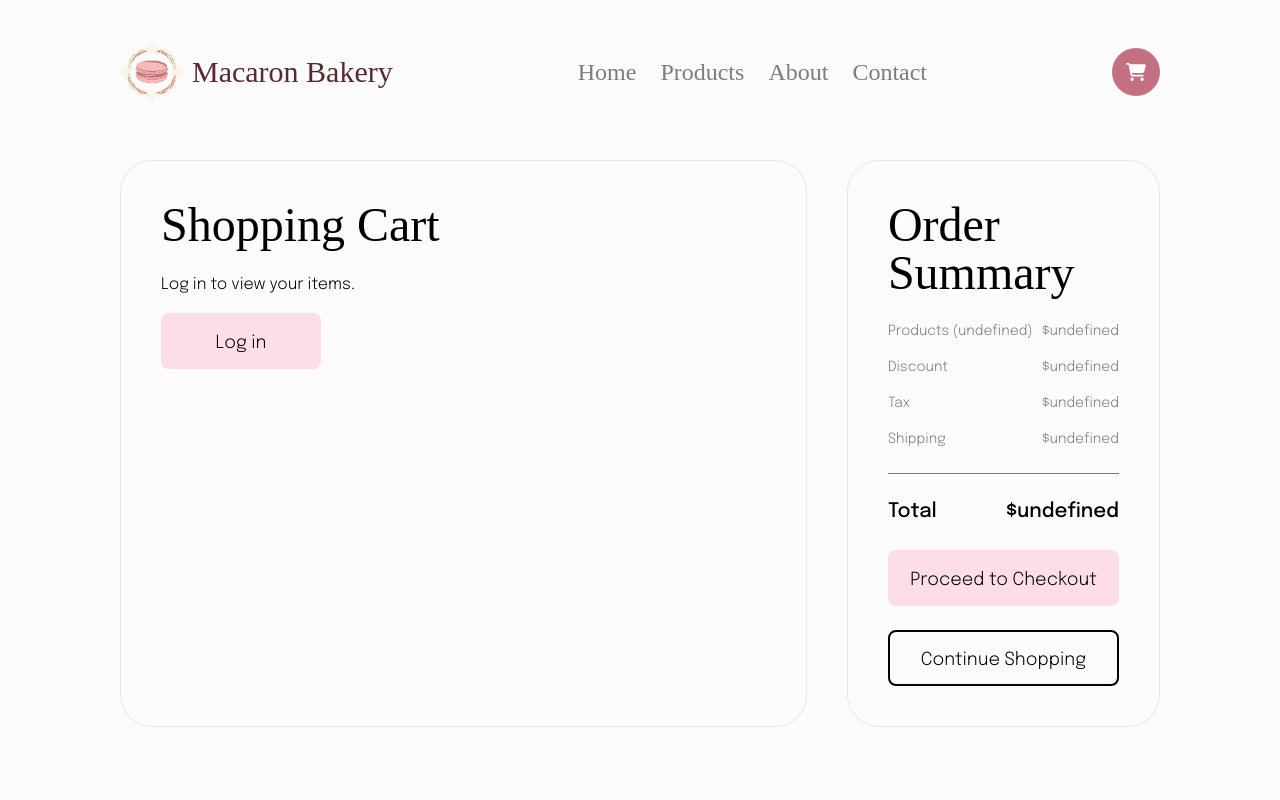
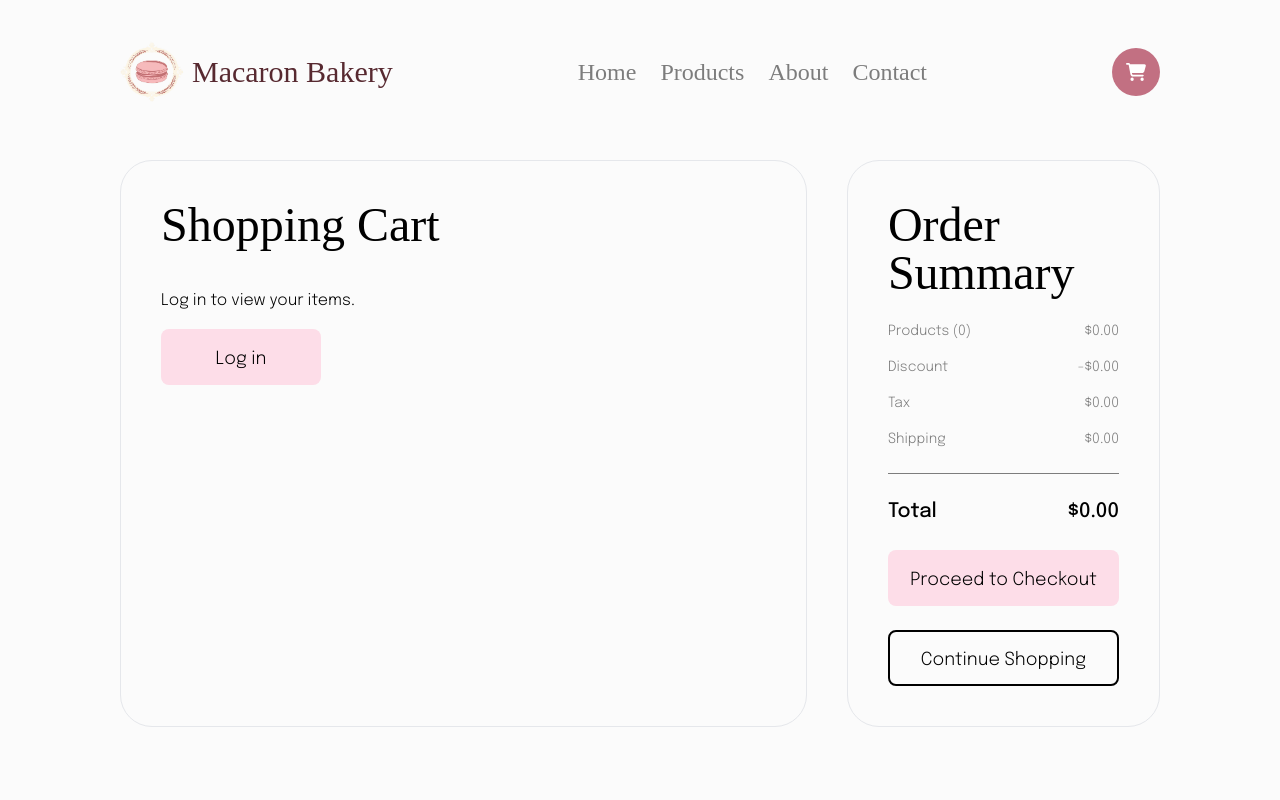
Before and after one commit to LinHong149/tej3-website, a Next.js app: page /cart in a window 1280 px wide. Shown: the top 800 px of the page. Built offline with nearby package versions, Linux system fonts and the light colour scheme; a web font is replaced by a local one.

Commit message:
Created APIs for cart

```diff
--- a/src/app/components/CartList.jsx
+++ b/src/app/components/CartList.jsx
@@ -1,16 +1,15 @@
-import React from 'react'
-import { useState, useEffect } from 'react'
-import Link from 'next/link'
-import Image from 'next/image'
-import { constants } from '../constants.jsx'
-import { FontAwesomeIcon } from '@fortawesome/react-fontawesome'
+import React, { useState, useEffect } from 'react';
+import Link from 'next/link';
+import Image from 'next/image';
+import { constants } from '../constants.jsx';
+import { FontAwesomeIcon } from '@fortawesome/react-fontawesome';
+import { faMinus, faPlus } from '@fortawesome/free-solid-svg-icons';
 
-const CartList = ({nProducts, price}) => {
-    const [ cartList, setCartList ] = useState([])
+const CartList = () => {
+    const [cartList, setCartList] = useState([]);
     const [isLoading, setIsLoading] = useState(false);
     const [error, setError] = useState('');
-    const [loggedOut, setLoggedOut] = useState(false)
-
+    const [loggedOut, setLoggedOut] = useState(false);
 
     function getCookie(name) {
         const value = `; ${document.cookie}`;
@@ -19,48 +18,85 @@ const CartList = ({nProducts, price}) => {
     }
 
     useEffect(() => {
-        async function GetList () {
-            const token = getCookie("token")
+        fetchCartList();
+    }, []);
+
+    const fetchCartList = async () => {
+        const token = getCookie("token");
         if (!token) {
             console.log("No token found, please log in");
-                setLoggedOut(true)
+            setLoggedOut(true);
             return;
         }
 
         try {
-                const response = await fetch ("api/getCartList", {
+            const response = await fetch("api/getCartList", {
                 method: "GET",
                 headers: {
                     "Authorization": "Bearer " + token,
                     "Content-Type": "application/json"
                 },
-                })
-
+            });
 
             if (!response.ok) {
-                    throw new Error("Could not get list")
+                throw new Error("Could not get list");
             }
 
-                const data = await response.json()
+            const data = await response.json();
             const filteredData = data.filter(item => item.quantity > 0);
-                console.log("Successfully retrieved cart list")
-                setCartList(filteredData)
+            setCartList(filteredData);
 
         } catch (error) {
-                console.log(error.message)
-                setError(error.message)
+            console.error(error.message);
+            setError(error.message);
         } finally {
             setIsLoading(false);
         }
+    };
+
+    const updateQuantity = async (product, newQuantity) => {
+        const token = getCookie("token");
+        if (!token) {
+            console.log("No token found, please log in");
+            return;
         }
-        GetList();
-    }, [])
 
-    console.log("Cart list is: ",cartList)
-    console.log(cartList.length)
+        try {
+            const response = await fetch(`api/updateQuantity`, {
+                method: 'PUT',
+                headers: {
+                    'Content-Type': 'application/json',
+                    'Authorization': `Bearer ${token}`
+                },
+                body: JSON.stringify({ product, quantity: newQuantity })
+            });
+
+            if (!response.ok) {
+                throw new Error('Failed to update quantity');
+            }
+            await fetchCartList(); // Refresh cart list
+            window.location.reload()
+        } catch (error) {
+            console.error(error.message);
+            setError(error.message);
+        }
+    };
+
+    const increaseQuantity = (index) => {
+        const newQuantity = cartList[index].quantity + 1;
+        updateQuantity(cartList[index].product, newQuantity);
+    };
+
+    const decreaseQuantity = (index) => {
+        const currentQuantity = cartList[index].quantity;
+        if (currentQuantity > 1) {
+            const newQuantity = currentQuantity - 1;
+            updateQuantity(cartList[index].product, newQuantity);
+        }
+    };
 
     return (
-    <div className='flex flex-col gap-6 p-10 w-full  border rounded-[2rem]'>
+        <div className='flex flex-col gap-10 p-10 w-full border rounded-[2rem]'>
             <h2 className="title text-5xl">Shopping Cart</h2>
 
             {isLoading ? (
@@ -68,7 +104,9 @@ const CartList = ({nProducts, price}) => {
             ) : loggedOut ? (
                 <div className='flex flex-col gap-4'>
                     <p>Log in to view your items.</p>
-                <Link className='bg-primary rounded-lg h-14 text-lg pt-1 flex items-center justify-center w-40' href="/login">Log in</Link>
+                    <Link href="/login">
+                        <a className='bg-primary rounded-lg h-14 text-lg pt-1 flex items-center justify-center w-40'>Log in</a>
+                    </Link>
                 </div>
             ) : error ? (
                 <p>{error}</p>
@@ -77,35 +115,33 @@ const CartList = ({nProducts, price}) => {
                     <div key={index} className="flex justify-between gap-10">
                         <div className='flex gap-4'>
                             <Image
-                            className='w-32'
+                                width={144} height={144} className='w-36'
                                 src={constants.productsFlavours.find(product => product.name === item.product).image} alt={item.product}
                             />
 
                             <div className="flex flex-col h-full justify-between">
-                            <p className='text-xl'>{item.product} Macarons</p>
+                                <p className='text-2xl'>{item.product} Macarons</p>
 
                                 <div className='flex flex-row items-center justify-between px-2 py-1 border-text border rounded-md w-fit gap-2'>
-                                {/* <FontAwesomeIcon onClick={handleDecrement} className='w-5 h-5' size='1x' color='black' icon={faMinus} /> */}
+                                    <FontAwesomeIcon className='cursor-pointer' icon={faMinus} onClick={() => decreaseQuantity(index)} />
                                     <p className='text-xl min-w-6 text-center pt-1'>
                                         {item.quantity}
                                     </p>
-                                {/* <FontAwesomeIcon onClick={handleIncrement} className='w-5 h-5' size='1x' color='black' icon={faPlus} /> */}
+                                    <FontAwesomeIcon className='cursor-pointer' icon={faPlus} onClick={() => increaseQuantity(index)} />
                                 </div>
                             </div>
                         </div>
 
                         <div className="flex items-center justify-center">
-                        <p className='font-medium'>${((constants.productsFlavours.find(product => product.name === item.product).price)*item.quantity).toFixed(2)}</p>
+                            <p className='font-medium'>${(constants.productsFlavours.find(product => product.name === item.product).price * item.quantity).toFixed(2)}</p>
                         </div>
-
                     </div>
                 ))
             ) : (
                 <p>Your cart is empty.</p>
             )}
-
         </div>
-  )
+    );
 }
 
-export default CartList
+export default CartList;
--- a/src/app/components/CartSummary.jsx
+++ b/src/app/components/CartSummary.jsx
@@ -1,55 +1,100 @@
-import React from 'react'
-import { useState, useEffect } from 'react'
-import Link from 'next/link'
+import React, { useState, useEffect } from 'react';
+import Link from 'next/link';
 
-const CartSummary = ({nProducts, price}) => {
-    const [checkoutPath, setCheckoutPath] = useState("/login")
+const CartSummary = () => {
+    const [checkoutPath, setCheckoutPath] = useState("/login");
+    const [prices, setPrices] = useState({
+        nProducts: 0,
+        productTotal: 0,
+        discount: 0,
+        tax: 0,
+        shipping: 0,
+        total: 0
+    });
+    const [isLoading, setIsLoading] = useState(true);
 
+    function getCookie(name) {
+        const value = `; ${document.cookie}`;
+        const parts = value.split(`; ${name}=`);
+        if (parts.length === 2) return parts.pop().split(';').shift();
+    }
 
     useEffect(() => {
-        const token = localStorage.getItem("token")
+        const token = getCookie("token");
         if (token) {
             setCheckoutPath("/checkout");
+            fetchPrices(token); // Pass token to fetchPrices
         } else {
             setCheckoutPath("/login");
+            setIsLoading(false);
+        }
+    }, []);
+
+    const fetchPrices = async (token) => {
+        setIsLoading(true); // Set loading true while fetching
+        try {
+            const response = await fetch('/api/prices', {
+                method: 'GET',
+                headers: {
+                    "Authorization": "Bearer " + token,
+                    'Content-Type': 'application/json'
+                }
+            });
+            if (!response.ok) {
+                throw new Error('Failed to fetch prices');
+            }
+            const data = await response.json();
+            setPrices({
+                nProducts: data.nProducts,
+                productTotal: data.productTotal,
+                discount: data.discount,
+                tax: data.tax,
+                shipping: data.shipping,
+                total: data.total
+            });
+        } catch (error) {
+            console.error('Error fetching prices:', error);
+        } finally {
+            setIsLoading(false); // Reset loading state
+        }
+    };
+
+    if (isLoading) {
+        return <div className='flex flex-col gap-6 p-10 w-[35vw] border rounded-[2rem]'>Loading...</div>; // Render loading indicator while fetching data
     }
 
-    }, []);
+    return (
 
-  return (
         <div className='flex flex-col gap-6 p-10 w-[35vw] border rounded-[2rem]'>
             <h2 className="title text-5xl">Order Summary</h2>
             <div className='flex flex-col gap-4'>
                 <div className="flex justify-between w-full">
-                <p className="opacity-50 text-text text-sm">{`Products (${nProducts})`}</p>
-                <p className="opacity-50 text-text text-sm">{`$${price}`}</p>
+                    <p className="opacity-50 text-text text-sm">{`Products (${prices.nProducts})`}</p>
+                    <p className="opacity-50 text-text text-sm">{`$${(prices.productTotal).toFixed(2)}`}</p>
                 </div>
                 <div className="flex justify-between w-full">
                     <p className="opacity-50 text-text text-sm">{`Discount`}</p>
-                <p className="opacity-50 text-text text-sm">{`$${price}`}</p>
+                    <p className="opacity-50 text-text text-sm">{`-$${(prices.discount).toFixed(2)}`}</p>
                 </div>
                 <div className="flex justify-between w-full">
                     <p className="opacity-50 text-text text-sm">{`Tax`}</p>
-                <p className="opacity-50 text-text text-sm">{`$${price}`}</p>
+                    <p className="opacity-50 text-text text-sm">{`$${(prices.tax).toFixed(2)}`}</p>
                 </div>
                 <div className="flex justify-between w-full">
                     <p className="opacity-50 text-text text-sm">{`Shipping`}</p>
-                <p className="opacity-50 text-text text-sm">{`$${price}`}</p>
+                    <p className="opacity-50 text-text text-sm">{`$${(prices.shipping).toFixed(2)}`}</p>
                 </div>
             </div>
 
             <hr className="opacity-50 w-full border-text" />
-
-
             <div className="flex justify-between w-full">
                 <p className="font-medium text-text text-xl">{`Total`}</p>
-            <p className="font-medium text-text text-xl">{`$${price}`}</p>
+                <p className="font-medium text-text text-xl">{`$${(prices.total).toFixed(2)}`}</p>
             </div>
-
-        <Link className='bg-primary rounded-lg h-14 text-lg pt-1 flex items-center justify-center' href={checkoutPath}>Proceed to Checkout</Link>
-        <Link className='border-text border-2 bg-transparent rounded-lg h-14 text-lg pt-1 flex text-text items-center justify-center' href="/products">Continue Shopping</Link>
+            <Link href={checkoutPath} className='bg-primary rounded-lg h-14 text-lg pt-1 flex items-center justify-center'>Proceed to Checkout</Link>
+            <Link href="/products" className='border-text border-2 bg-transparent rounded-lg h-14 text-lg pt-1 flex text-text items-center justify-center'>Continue Shopping</Link>
         </div>
-  )
+    );
 }
 
-export default CartSummary
+export default CartSummary;
--- a/src/app/components/Follow.jsx
+++ b/src/app/components/Follow.jsx
@@ -8,7 +8,7 @@ const Follow = () => {
         <span className='flex flex-row gap-4'>
             <h2 className="title text-8xl">Follow us</h2>
             <div className='relative hover:opacity-50'>
-                <a className="title text-8xl text-text" href=''>@macaronbakery</a>
+                <a className="title text-8xl text-text" href='https://www.instagram.com'>@macaronbakery</a>
                 <hr className='w-full absolute bottom-2 border-text border-[1.5px]' />
             </div>
         </span>
--- a/src/pages/api/auth/signin.js
+++ b/src/pages/api/auth/signin.js
@@ -26,7 +26,7 @@ export default async function handler(req, res) {
       const token = jwt.sign(
         { userId: user._id, email: user.email },
         process.env.JWT_SECRET,
-        { expiresIn: '1m' }
+        { expiresIn: '1h' }
       );
 
       res.status(200).json({ message: "Login successful", token: token });
--- /dev/null
+++ b/src/pages/api/prices.js
@@ -0,0 +1,62 @@
+import dbConnection from "../../lib/mongodb";
+import jwt from "jsonwebtoken";
+import { ObjectId } from "mongodb";
+import { constants } from "../../app/constants";
+
+
+export default async function handler(req, res) {
+    if (req.method !== "GET") {
+        return res.status(405).json({ message: "Method Not Allowed" });
+    }
+
+    // Check for authorization header
+    const { authorization } = req.headers;
+    if (!authorization || !authorization.startsWith('Bearer ')) {
+        return res.status(401).json({ message: "Authorization header missing or invalid" });
+    }
+
+    const token = authorization.split(' ')[1];
+    try {
+        const decoded = jwt.verify(token, process.env.JWT_SECRET);
+        const userId = decoded.userId;
+
+        const client = await dbConnection();
+        const db = client.db("Users");
+        const usersCollection = db.collection("Users");
+
+        // Fetch the user by ID and get pricing information from the cart
+        const user = await usersCollection.findOne({ _id: new ObjectId(userId) });
+        if (!user) {
+            return res.status(404).json({ message: "User not found" });
+        }
+
+        // Calculate totals based on the cart items
+        const cartItems = user.cart;
+        const productTotal = user.cart.reduce((acc, item) => {
+            const product = constants.productsFlavours.find(p => p.name === item.product);
+            if (product) {
+                return acc + (item.quantity * product.price);
+            }
+            return acc;
+        }, 0);
+
+        const discount = 0; // Assuming no discounts for simplicity
+        const tax = productTotal * 0.13; // Example tax rate of 10%
+        const shipping = productTotal > 50 ? 0 : 5; // Free shipping for orders over $50
+        const total = productTotal + tax + shipping - discount;
+
+        console.log('Product Total:', productTotal);  // Now should display a number or 0, not NaN
+
+        res.status(200).json({
+            nProducts: cartItems.length,
+            productTotal,
+            discount,
+            tax,
+            shipping,
+            total
+        });
+    } catch (error) {
+        console.error("Authentication failed:", error);
+        return res.status(403).json({ message: "Invalid token or authentication failed" });
+    }
+}
--- /dev/null
+++ b/src/pages/api/updateQuantity.js
@@ -0,0 +1,55 @@
+import dbConnection from "../../lib/mongodb";
+import jwt from "jsonwebtoken";
+import { ObjectId } from "mongodb";
+
+export default async function handler(req, res) {
+    if (req.method !== "PUT") {
+        return res.status(405).json({ message: "Method not allowed" });
+    }
+
+    if (!req.headers.authorization) {
+        return res.status(401).json({ message: "Authorization header missing" });
+    }
+
+    try {
+        const token = req.headers.authorization.split(" ")[1];
+        const decoded = jwt.verify(token, process.env.JWT_SECRET);
+        const { product, quantity } = req.body;
+
+        if (!product || quantity === undefined) {
+            return res.status(400).json({ message: "Product name and quantity are required" });
+        }
+
+        const client = await dbConnection();
+        const db = client.db("Users");
+        const usersCollection = db.collection("Users");
+        const userId = new ObjectId(decoded.userId);
+
+        // First, find the index of the product in the cart
+        const user = await usersCollection.findOne({ _id: new ObjectId(userId) });
+        if (!user) {
+            return res.status(404).json({ message: "User not found" });
+        }
+
+        const productIndex = user.cart.findIndex(item => item.product === product);
+        if (productIndex === -1) {
+            return res.status(404).json({ message: "Product not found in cart" });
+        }
+
+        // Update the quantity of the product in the cart
+        const updateField = `cart.${productIndex}.quantity`;
+        const updateResult = await usersCollection.updateOne(
+            { _id: userId },
+            { $set: { [updateField]: quantity } }
+        );
+
+        if (updateResult.modifiedCount === 0) {
+            throw new Error("No changes made to the cart");
+        }
+
+        res.status(200).json({ message: "Cart updated successfully" });
+    } catch (error) {
+        console.error("Error updating cart:", error);
+        res.status(500).json({ message: "Error updating cart", error: error.toString() });
+    }
+}
```
Lines whose indentation alone changed are shown as unchanged.
